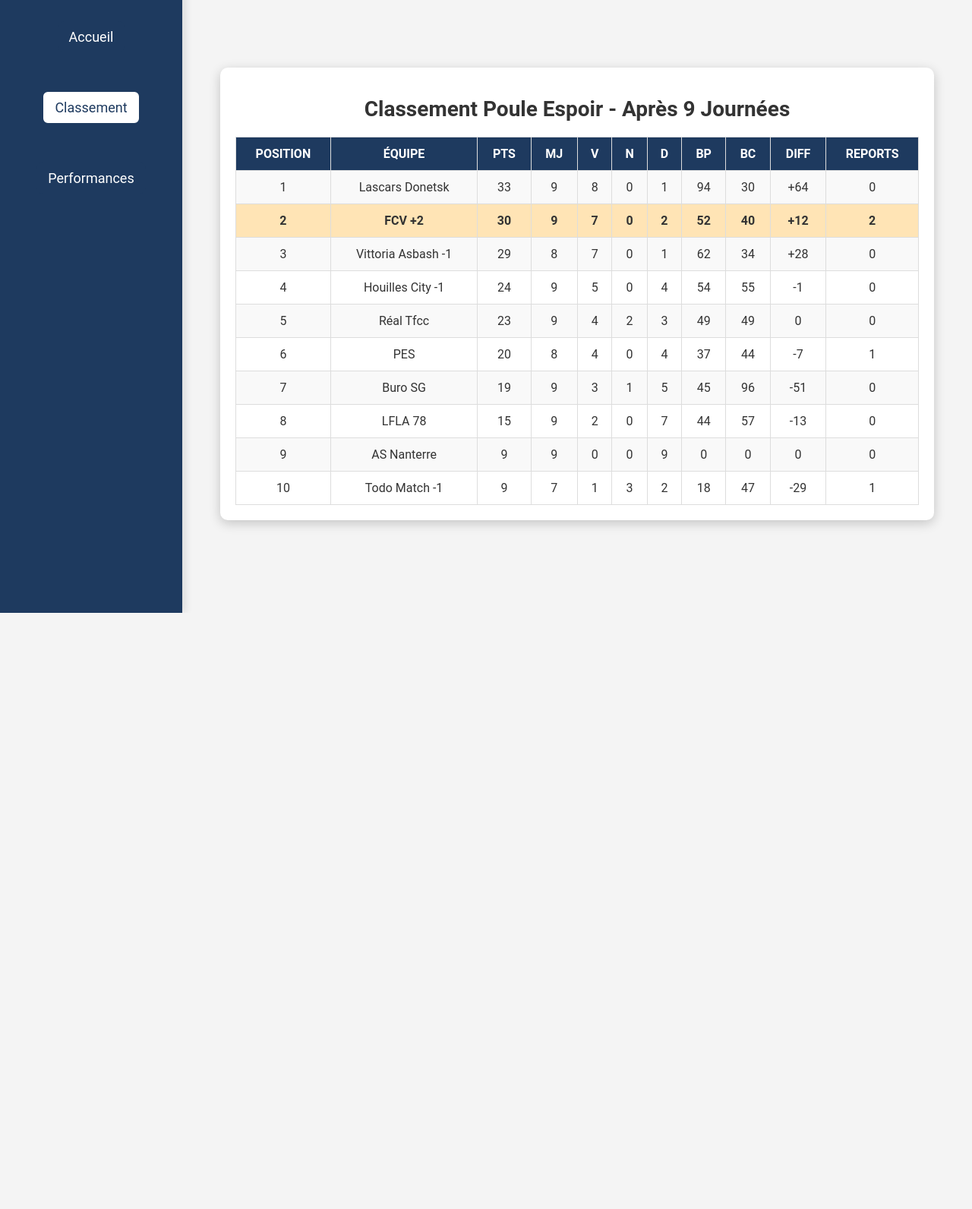
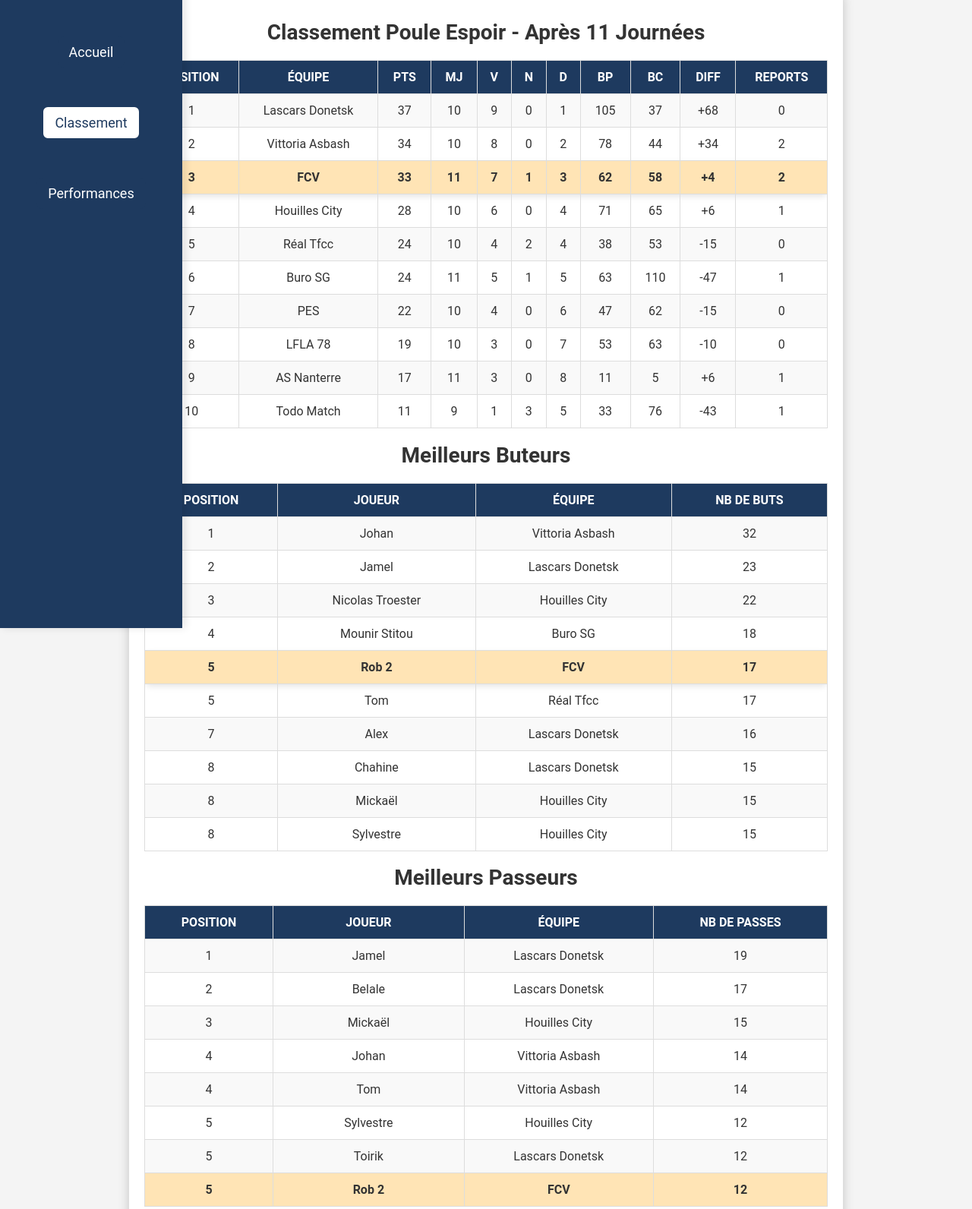
Before and after one commit to Jetromix78000/football-fcv, a plain HTML site: page classement.html in a window 1280 px wide. Shown: the part 13-1605 px from the top of the page at 76% size. Before the commit the page ends 820 px from the top, so only its background shows below. Drawn offline with Linux system fonts and the light colour scheme.

Commit message:
update with goals and pass results

```diff
--- a/classement.html
+++ b/classement.html
@@ -15,7 +15,7 @@
         </ul>
     </div>
     <div class="container">
-        <h1>Classement Poule Espoir - Après 9 Journées</h1>
+        <h1>Classement Poule Espoir - Après 11 Journées</h1>
         <div class="table-container">
             <table>
                 <tr>
@@ -31,16 +31,58 @@
                     <th>Diff</th>
                     <th class="reports">Reports</th>
                 </tr>
-                <tr><td>1</td><td>Lascars Donetsk</td><td>33</td><td>9</td><td>8</td><td>0</td><td>1</td><td>94</td><td>30</td><td>+64</td><td>0</td></tr>
-                <tr class="highlight"><td>2</td><td>FCV +2</td><td>30</td><td>9</td><td>7</td><td>0</td><td>2</td><td>52</td><td>40</td><td>+12</td><td>2</td></tr>
-                <tr><td>3</td><td>Vittoria Asbash -1</td><td>29</td><td>8</td><td>7</td><td>0</td><td>1</td><td>62</td><td>34</td><td>+28</td><td>0</td></tr>
-                <tr><td>4</td><td>Houilles City -1</td><td>24</td><td>9</td><td>5</td><td>0</td><td>4</td><td>54</td><td>55</td><td>-1</td><td>0</td></tr>
-                <tr><td>5</td><td>Réal Tfcc</td><td>23</td><td>9</td><td>4</td><td>2</td><td>3</td><td>49</td><td>49</td><td>0</td><td>0</td></tr>
-                <tr><td>6</td><td>PES</td><td>20</td><td>8</td><td>4</td><td>0</td><td>4</td><td>37</td><td>44</td><td>-7</td><td>1</td></tr>
-                <tr><td>7</td><td>Buro SG</td><td>19</td><td>9</td><td>3</td><td>1</td><td>5</td><td>45</td><td>96</td><td>-51</td><td>0</td></tr>
-                <tr><td>8</td><td>LFLA 78</td><td>15</td><td>9</td><td>2</td><td>0</td><td>7</td><td>44</td><td>57</td><td>-13</td><td>0</td></tr>
-                <tr><td>9</td><td>AS Nanterre</td><td>9</td><td>9</td><td>0</td><td>0</td><td>9</td><td>0</td><td>0</td><td>0</td><td>0</td></tr>
-                <tr><td>10</td><td>Todo Match -1</td><td>9</td><td>7</td><td>1</td><td>3</td><td>2</td><td>18</td><td>47</td><td>-29</td><td>1</td></tr>
+                <tr><td>1</td><td>Lascars Donetsk</td><td>37</td><td>10</td><td>9</td><td>0</td><td>1</td><td>105</td><td>37</td><td>+68</td><td>0</td></tr>
+                <tr><td>2</td><td>Vittoria Asbash</td><td>34</td><td>10</td><td>8</td><td>0</td><td>2</td><td>78</td><td>44</td><td>+34</td><td>2</td></tr>
+                <tr class="highlight"><td>3</td><td>FCV</td><td>33</td><td>11</td><td>7</td><td>1</td><td>3</td><td>62</td><td>58</td><td>+4</td><td>2</td></tr>
+                <tr><td>4</td><td>Houilles City</td><td>28</td><td>10</td><td>6</td><td>0</td><td>4</td><td>71</td><td>65</td><td>+6</td><td>1</td></tr>
+                <tr><td>5</td><td>Réal Tfcc</td><td>24</td><td>10</td><td>4</td><td>2</td><td>4</td><td>38</td><td>53</td><td>-15</td><td>0</td></tr>
+                <tr><td>6</td><td>Buro SG</td><td>24</td><td>11</td><td>5</td><td>1</td><td>5</td><td>63</td><td>110</td><td>-47</td><td>1</td></tr>
+                <tr><td>7</td><td>PES</td><td>22</td><td>10</td><td>4</td><td>0</td><td>6</td><td>47</td><td>62</td><td>-15</td><td>0</td></tr>
+                <tr><td>8</td><td>LFLA 78</td><td>19</td><td>10</td><td>3</td><td>0</td><td>7</td><td>53</td><td>63</td><td>-10</td><td>0</td></tr>
+                <tr><td>9</td><td>AS Nanterre</td><td>17</td><td>11</td><td>3</td><td>0</td><td>8</td><td>11</td><td>5</td><td>+6</td><td>1</td></tr>
+                <tr><td>10</td><td>Todo Match</td><td>11</td><td>9</td><td>1</td><td>3</td><td>5</td><td>33</td><td>76</td><td>-43</td><td>1</td></tr>
+            </table>
+        </div>
+
+        <h1>Meilleurs Buteurs</h1>
+        <div class="table-container">
+            <table>
+                <tr>
+                    <th>Position</th>
+                    <th>Joueur</th>
+                    <th>Équipe</th>
+                    <th>NB de Buts</th>
+                </tr>
+                <tr><td>1</td><td>Johan</td><td>Vittoria Asbash</td><td>32</td></tr>
+                <tr><td>2</td><td>Jamel</td><td>Lascars Donetsk</td><td>23</td></tr>
+                <tr><td>3</td><td>Nicolas Troester</td><td>Houilles City</td><td>22</td></tr>
+                <tr><td>4</td><td>Mounir Stitou</td><td>Buro SG</td><td>18</td></tr>
+                <tr class="highlight"><td>5</td><td>Rob 2</td><td>FCV</td><td>17</td></tr>
+                <tr><td>5</td><td>Tom</td><td>Réal Tfcc</td><td>17</td></tr>
+                <tr><td>7</td><td>Alex</td><td>Lascars Donetsk</td><td>16</td></tr>
+                <tr><td>8</td><td>Chahine</td><td>Lascars Donetsk</td><td>15</td></tr>
+                <tr><td>8</td><td>Mickaël</td><td>Houilles City</td><td>15</td></tr>
+                <tr><td>8</td><td>Sylvestre</td><td>Houilles City</td><td>15</td></tr>
+            </table>
+        </div>
+
+        <h1>Meilleurs Passeurs</h1>
+        <div class="table-container">
+            <table>
+                <tr>
+                    <th>Position</th>
+                    <th>Joueur</th>
+                    <th>Équipe</th>
+                    <th>NB de Passes</th>
+                </tr>
+                <tr><td>1</td><td>Jamel</td><td>Lascars Donetsk</td><td>19</td></tr>
+                <tr><td>2</td><td>Belale</td><td>Lascars Donetsk</td><td>17</td></tr>
+                <tr><td>3</td><td>Mickaël</td><td>Houilles City</td><td>15</td></tr>
+                <tr><td>4</td><td>Johan</td><td>Vittoria Asbash</td><td>14</td></tr>
+                <tr><td>4</td><td>Tom</td><td>Vittoria Asbash</td><td>14</td></tr>
+                <tr><td>5</td><td>Sylvestre</td><td>Houilles City</td><td>12</td></tr>
+                <tr><td>5</td><td>Toirik</td><td>Lascars Donetsk</td><td>12</td></tr>
+                <tr class="highlight"><td>5</td><td>Rob 2</td><td>FCV</td><td>12</td></tr>
             </table>
         </div>
     </div>
--- a/styles.css
+++ b/styles.css
@@ -11,11 +11,15 @@ body {
 }
 
 .sidebar {
-    width: 100%;
+    width: 200px; /* Ajustez la largeur selon vos besoins */
+    height: 100vh; /* Assurez-vous que la hauteur prend toute la vue */
     background: #1e3a5f;
     color: white;
     padding: 20px;
     box-shadow: 4px 0px 10px rgba(0, 0, 0, 0.1);
+    position: fixed; /* Fixe la position pour qu'elle reste visible lors du défilement */
+    top: 0;
+    left: 0;
 }
 
 .sidebar ul {
```
